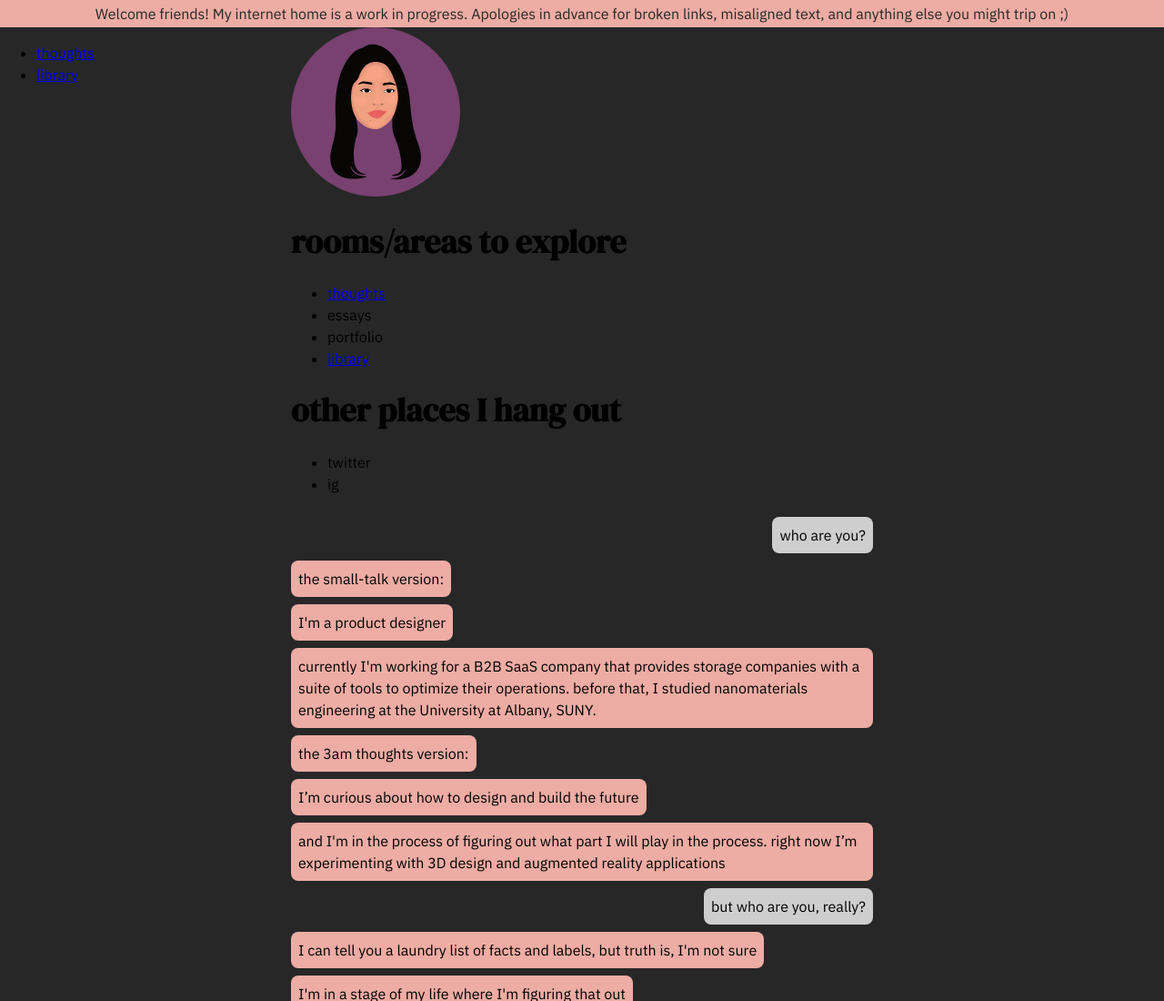
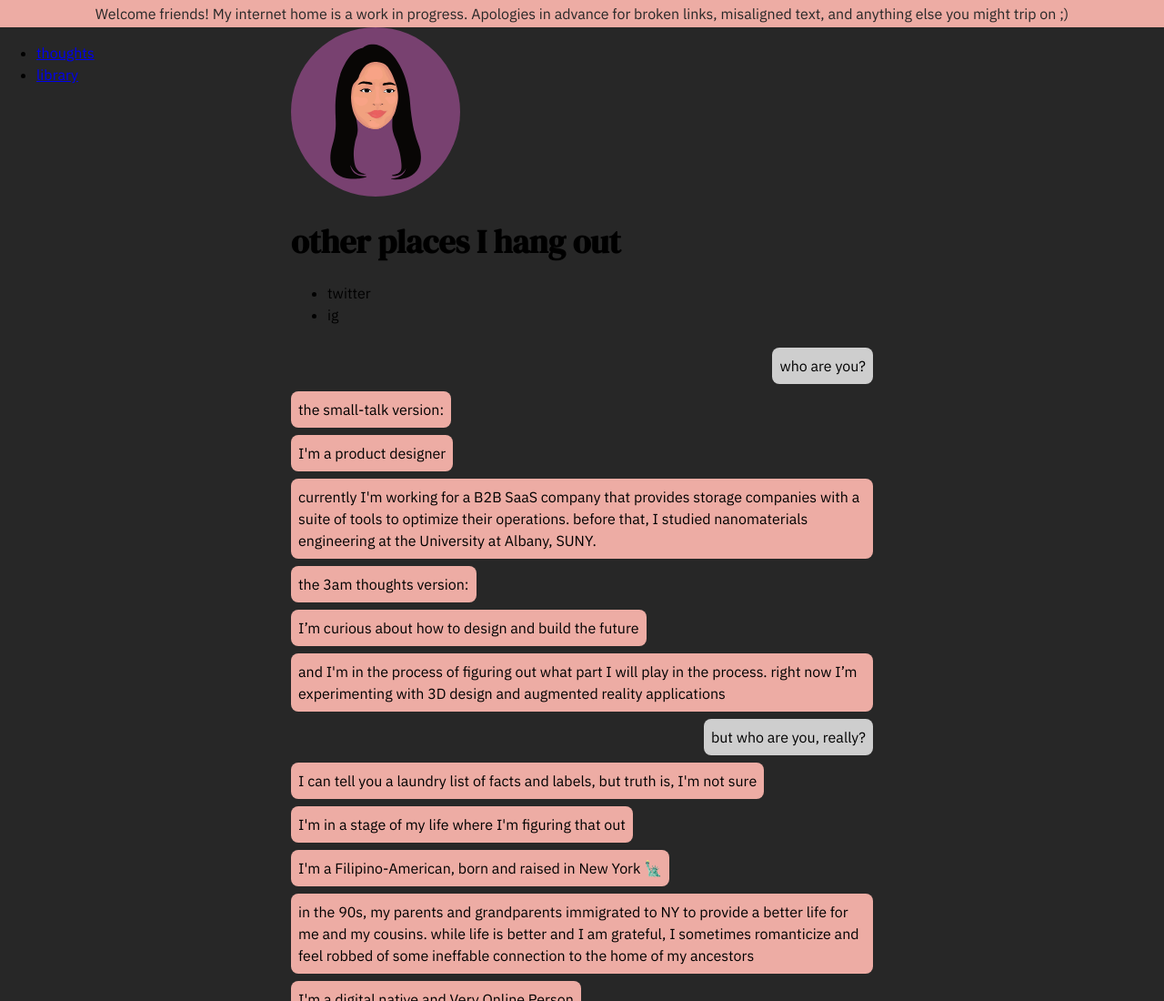
Before and after one commit to bobbieysabel/trashed, an Eleventy site: page index.html in a window 1280 px wide. Shown: the top 1100 px of the page at 91% size. Built offline with nearby package versions, Linux system fonts and the light colour scheme; Eleventy itself is replaced by a stand-in of ours; files that its build step writes are made by us from their sources.

Commit message:
remove coded nav

```diff
--- a/index.html
+++ b/index.html
@@ -165,15 +165,6 @@ layout: base.njk
     </defs>
   </svg>
 
-  <h1>rooms/areas to explore</h1>
-  <!--wanna make sure that this area doesn't get too unwieldy-->
-  <ul>
-    <li><a href="thoughts/index.html">thoughts</a></li>
-    <li>essays</li>
-    <li>portfolio</li>
-    <li><a href="library.html">library</a></li>
-  </ul>
-
   <h1>other places I hang out</h1>
   <ul>
     <li>twitter</li>
```
